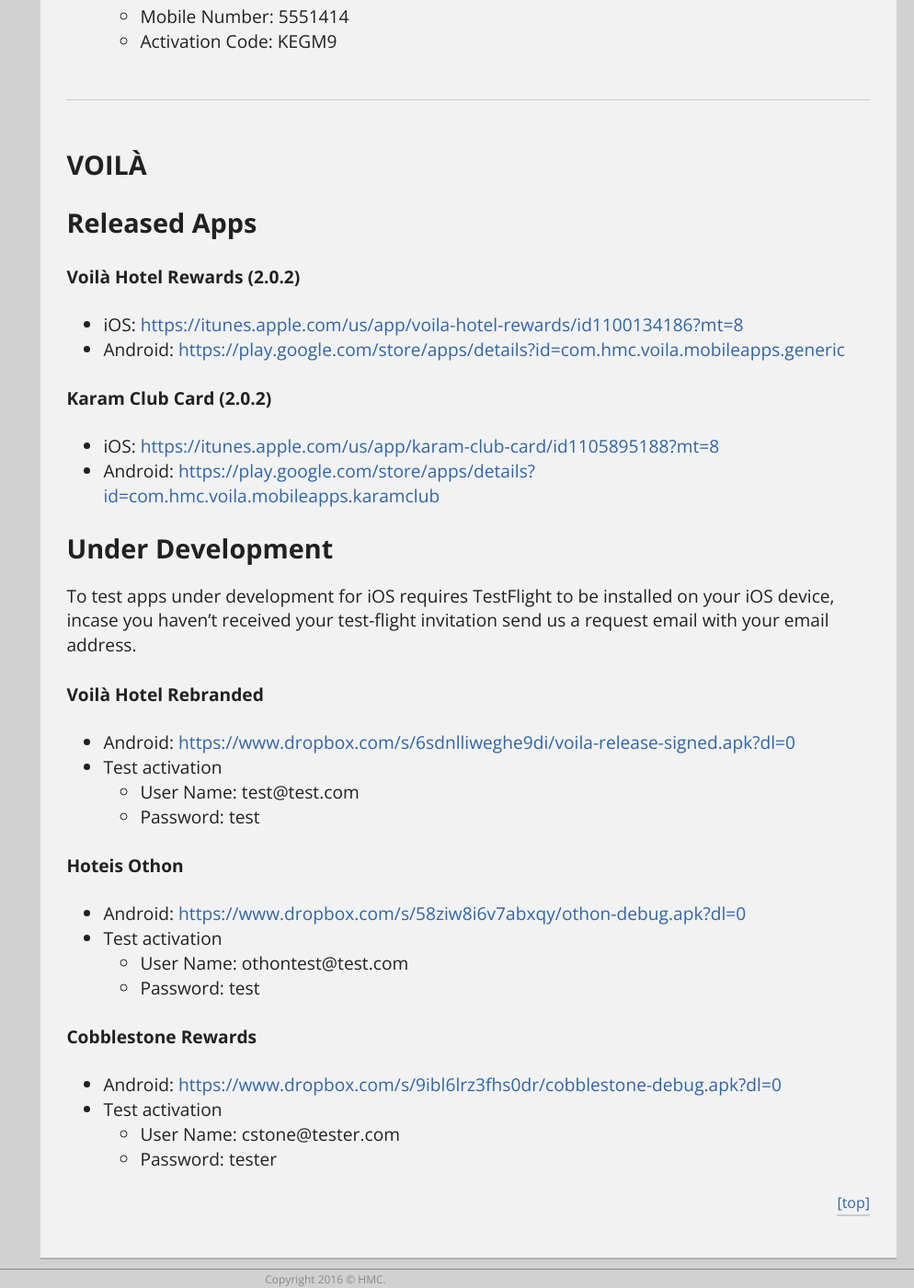
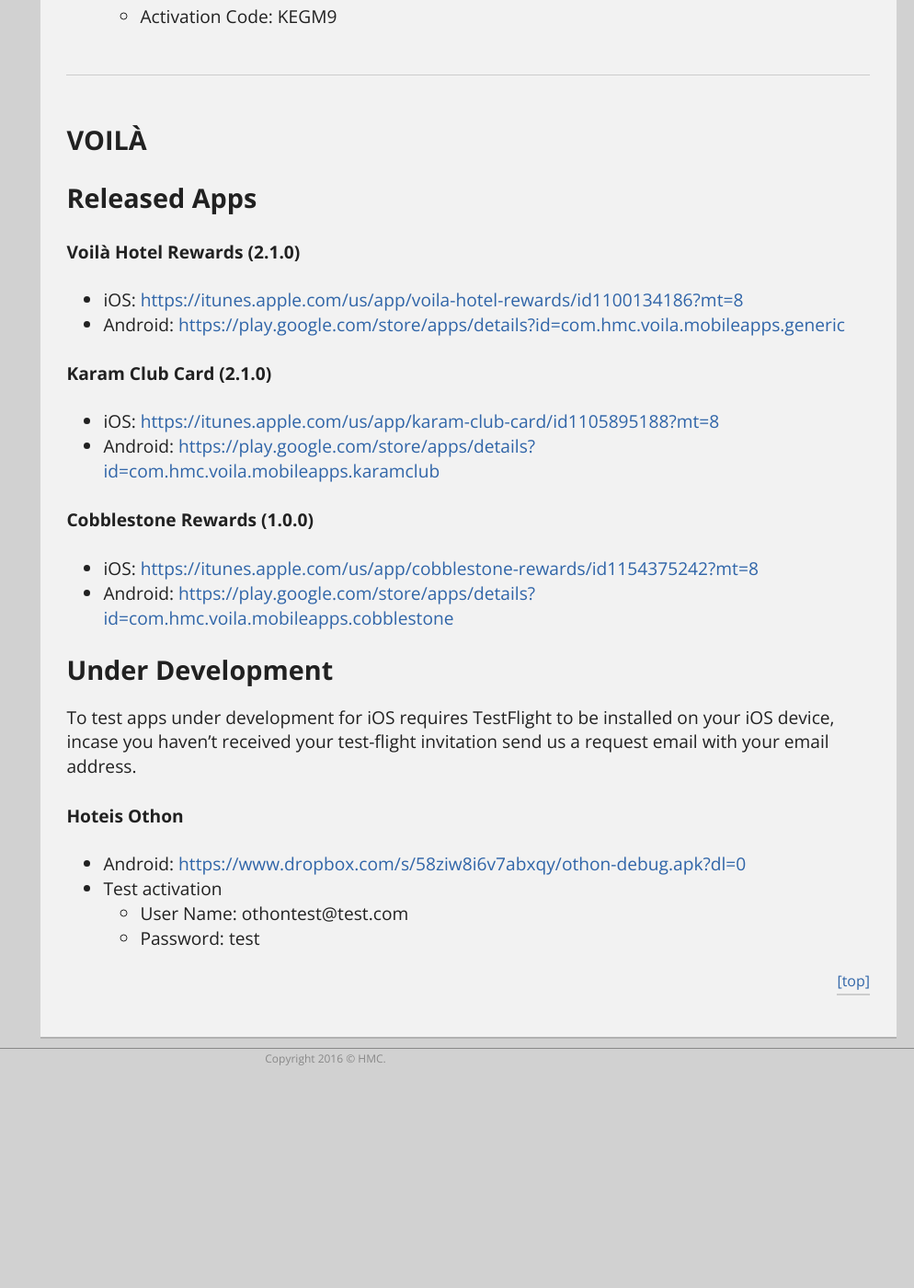
Before and after one commit to hmccode/hmccode.github.io, a Jekyll site: the page built from _posts/2016-07-23-mobile-apps.md, in a window 1280 px wide and 1400 px high, scrolled down 3638 px. Shown: the whole window at 92% size, without its empty margins (286-1280 px from the left). Built offline with Jekyll 4.4.1, drawn with Linux system fonts in a browser that asks for light colours; nearby versions of some CDN libraries; a script that is not in the unit is left out; after the commit the page ends 4893 px from its top, so only the background shows below that; some of the changed text lies outside the part shown.

Commit message:
Updated apps

```diff
--- a/_posts/2016-07-23-mobile-apps.md
+++ b/_posts/2016-07-23-mobile-apps.md
@@ -33,10 +33,9 @@ A list of all Mobile Apps in stores and currently under development. The apps li
   - [Released](#released-apps-1)
     - [Voilà Hotel Rewards](#voil-hotel-rewards)
     - [Karam Club Card](#karam-club-card)
+    - [Cobblestone Rewards](#cobblestone-rewards)
   - [Under Development](#under-development-1)
-    - [Voilà Hotel Rebranded](#voil-hotel-rebranded)
     - [Hoteis Othon](#hoteis-othon)
-    - [Cobblestone Rewards](#cobblestone-rewards)
 
 ----
 
@@ -147,27 +146,26 @@ Demo apps showcasing new ideas and different presentation layouts
 
 ## Released Apps
 
-#### Voilà Hotel Rewards (2.0.2)
+#### Voilà Hotel Rewards (2.1.0)
 
 * iOS: <https://itunes.apple.com/us/app/voila-hotel-rewards/id1100134186?mt=8>
 * Android: <https://play.google.com/store/apps/details?id=com.hmc.voila.mobileapps.generic>
 
-#### Karam Club Card (2.0.2)
+#### Karam Club Card (2.1.0)
 
 * iOS: <https://itunes.apple.com/us/app/karam-club-card/id1105895188?mt=8>
 * Android: <https://play.google.com/store/apps/details?id=com.hmc.voila.mobileapps.karamclub>
+
+#### Cobblestone Rewards (1.0.0)
+
+* iOS: <https://itunes.apple.com/us/app/cobblestone-rewards/id1154375242?mt=8>
+* Android: <https://play.google.com/store/apps/details?id=com.hmc.voila.mobileapps.cobblestone>
 
 
 ## Under Development
 
 To test apps under development for iOS requires TestFlight to be installed on your iOS device, incase you haven't received your test-flight invitation send us a request email with your email address.
 
-#### Voilà Hotel Rebranded
-
-* Android: <https://www.dropbox.com/s/6sdnlliweghe9di/voila-release-signed.apk?dl=0>
-* Test activation
-  - User Name: test@test.com
-  - Password: test
 
 #### Hoteis Othon
 
@@ -175,10 +173,3 @@ To test apps under development for iOS requires TestFlight to be installed on yo
 * Test activation
   - User Name: othontest@test.com
   - Password: test
-
-#### Cobblestone Rewards
-
-* Android: <https://www.dropbox.com/s/9ibl6lrz3fhs0dr/cobblestone-debug.apk?dl=0>
-* Test activation
-  - User Name: cstone@tester.com
-  - Password: tester
```
Also changed, not shown: other parts of _posts/2016-07-23-mobile-apps.md (+1 -1 lines).
